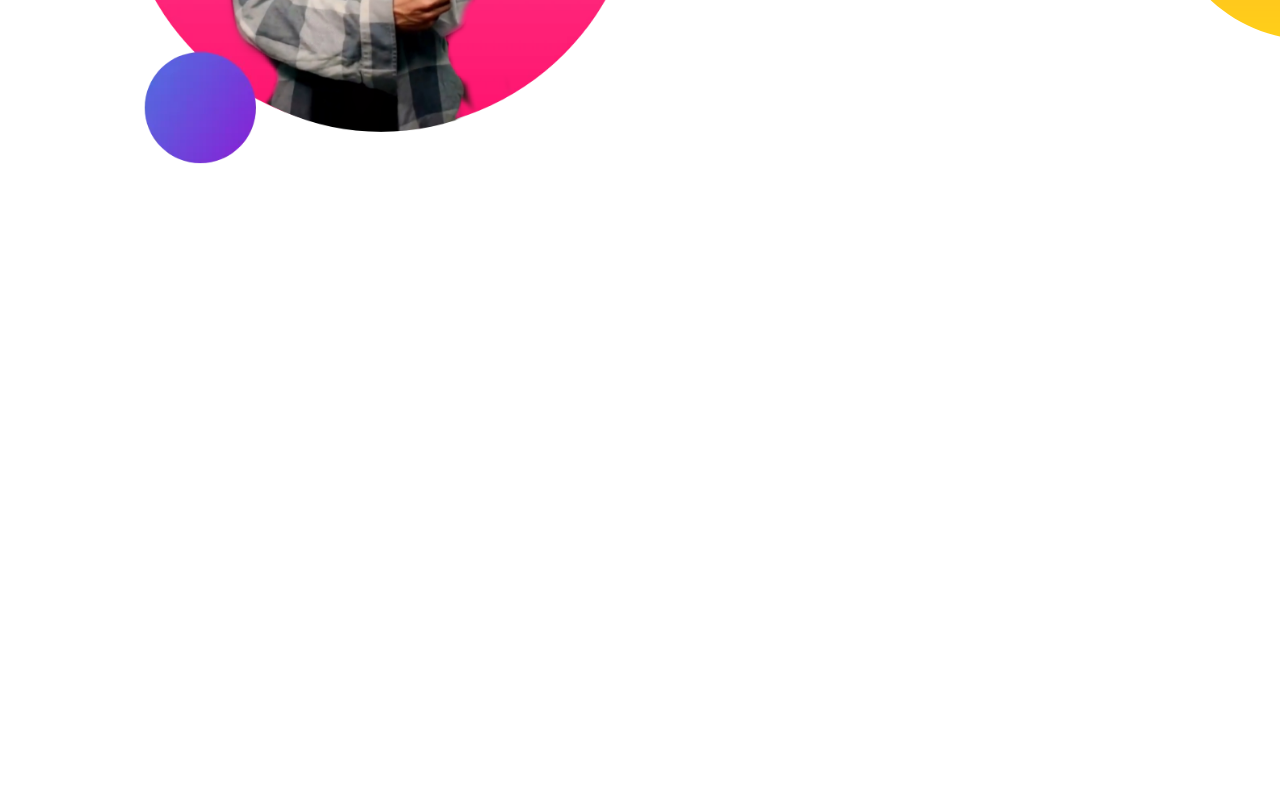
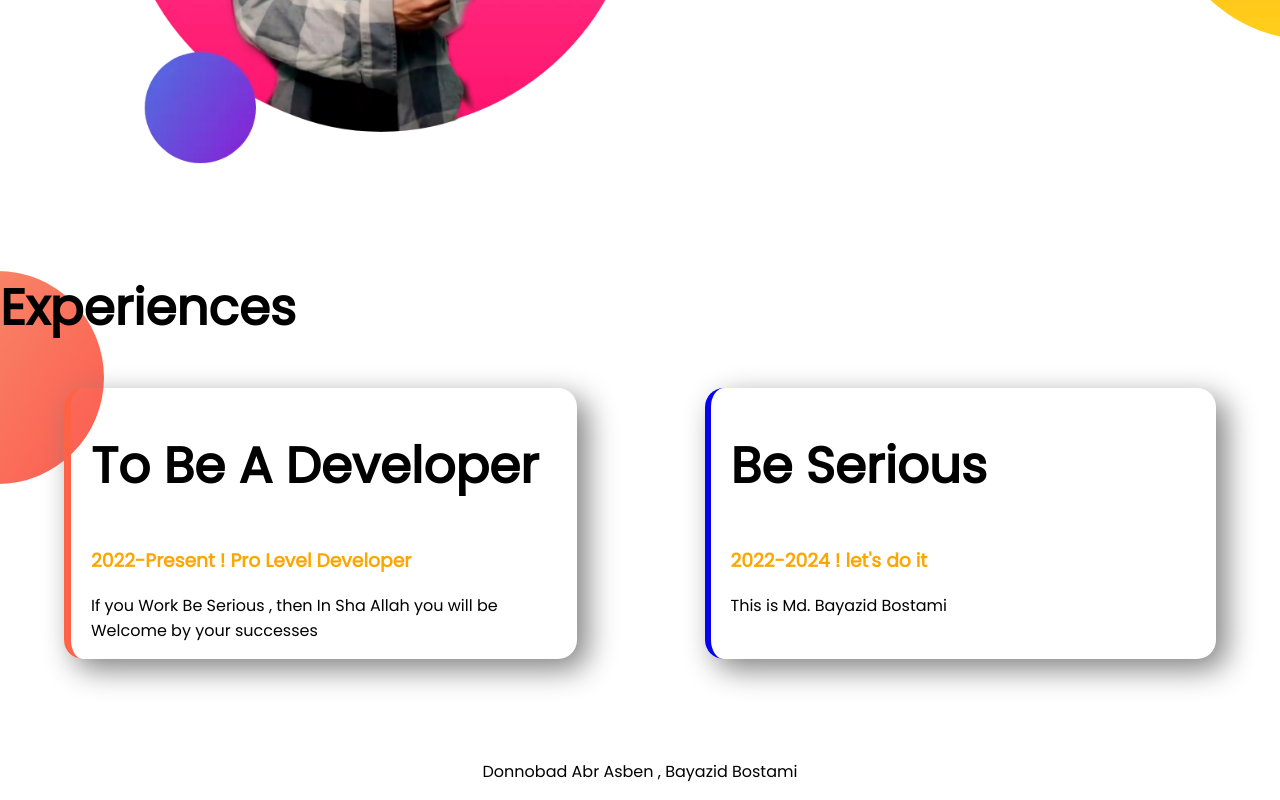
Before and after one commit to BayazidBostami/Developer-portfolio, a plain HTML site: page index.html in a window 1280 px wide. Shown: the part 1068-1868 px from the top of the page. Before the commit the page ends 1339 px from the top, so only its background shows below. Drawn offline with Linux system fonts and the light colour scheme.

Commit message:
Alhamdulillah

```diff
--- a/index.html
+++ b/index.html
@@ -13,7 +13,7 @@
 </head>
 
 <body>
-    <section class="top">
+    <section class="top fl-con">
         <div class="hf">
             <h3>Assalamualaikum O Rohmatullah</h3>
             <h1><span class="ba"> Welcome </span> To</h1>
@@ -26,7 +26,7 @@
 
         <div class="hf"> <img src="images/received_423424459701353.png" alt=""></div>
     </section>
-    <section class="Dream">
+    <section class="Dream fl-con">
         <div class="hf"><img src="images/received_424398696079021.png" alt=""></div>
         <div class="hf">
             <h1>Dream Big !</h1>
@@ -37,8 +37,29 @@
         </div>
 
     </section>
+    <section class="Ex">
+        <h1>Experiences</h1>
+        <div class="fl-con">
+            <div id="To" class="fl-ex">
+                <h1>To Be A Developer</h1>
+                <h3 class="ba">2022-Present ! Pro Level Developer</h3>
+                <p> If you Work Be Serious , then In Sha Allah you will be Welcome by your successes</p>
+            </div>
+
+
+            <div id="serious" class="fl-ex">
+                <h1> Be Serious</h1>
+                <h3 class="ba">2022-2024 ! let's do it </h3>
+                <p> This is Md. Bayazid Bostami </p>
+            </div>
+
+        </div>
+    </section>
 
 
 </body>
+<footer>
+    <p> Donnobad Abr Asben , Bayazid Bostami </p>
+</footer>
 
 </html>
--- a/style.css
+++ b/style.css
@@ -16,7 +16,7 @@ h1 {
     color: orange;
 }
 
-section {
+.fl-con {
     display: flex;
     margin-bottom: 100px;
 }
@@ -50,3 +50,31 @@ section {
     background-repeat: no-repeat;
     background-position: right;
 }
+
+.Ex {
+    background-image: url(images/exp-bg.png);
+    background-repeat: no-repeat;
+}
+
+.fl-ex {
+    width: 40%;
+    margin-left: 5%;
+    margin-right: 5%;
+    padding-left: 20px;
+    border-radius: 19px;
+    box-shadow: 10px 10px 30px gray;
+    border-left: 7px black;
+
+}
+
+#serious {
+    border-left: 6px solid rgb(7, 3, 238);
+}
+
+#To {
+    border-left: 7px solid tomato;
+}
+
+footer p {
+    text-align: center;
+}
```
